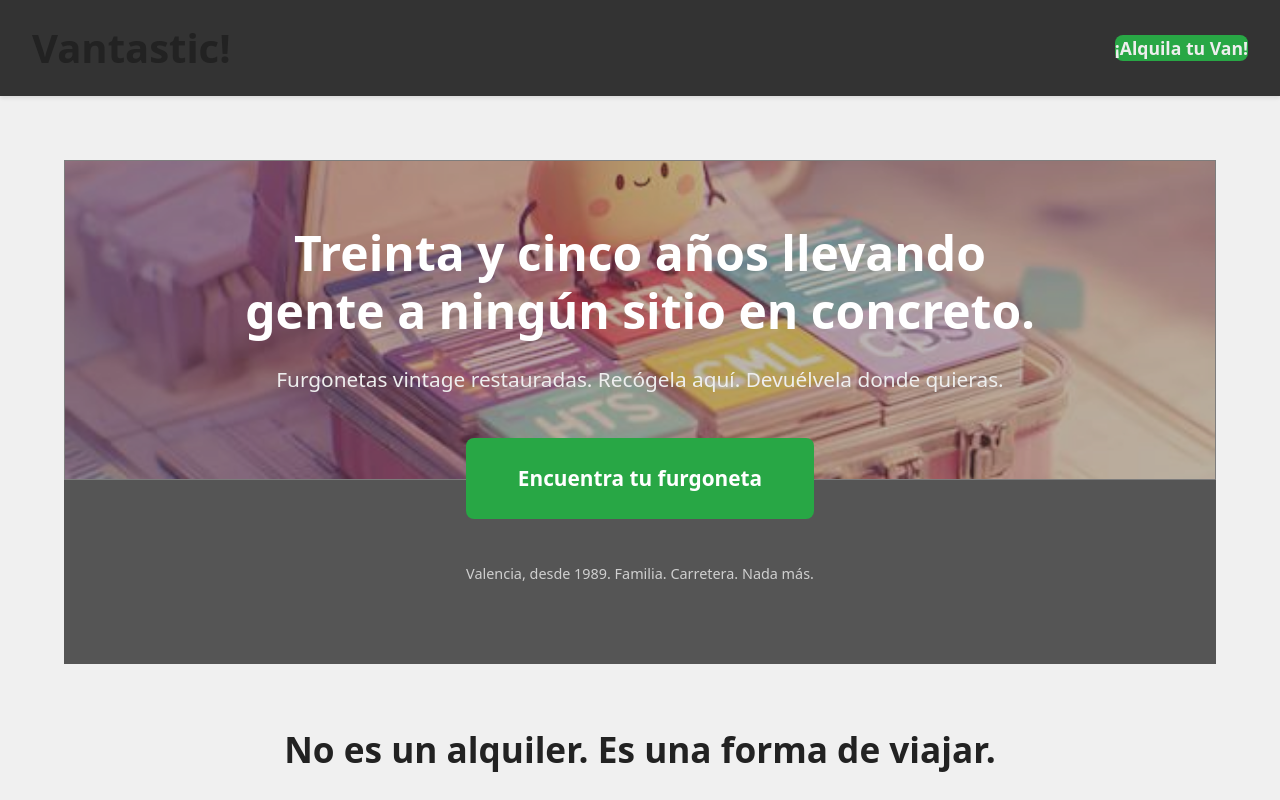
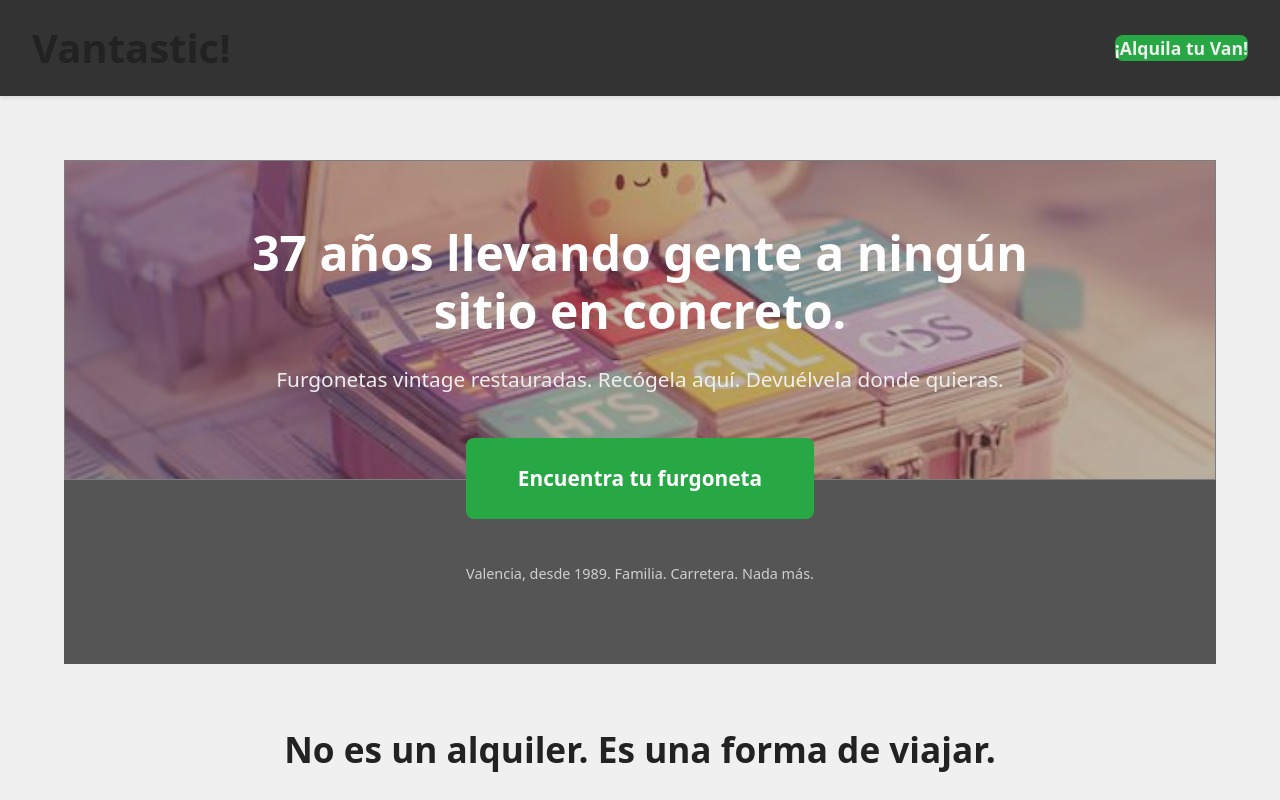
Before and after one commit to candytale55/vantastic, a React (Vite) app: page /home in a window 1280 px wide. Shown: the top 800 px of the page. Built offline with nearby package versions, Linux system fonts and the light colour scheme; what miragejs would draw is missing.

Commit message:
feat: implement yearsInBusiness calculation in HomeHero and move getYearsSince to dateUtils

```diff
--- a/src/pages/sections/HomeHero.jsx
+++ b/src/pages/sections/HomeHero.jsx
@@ -1,7 +1,14 @@
 import placeholder_image from '/src/assets/images/placeholder_image.jpg'
 import { Link } from 'react-router-dom'
+import { getYearsSince } from '../../utils/dateUtils.js'
 
 export default function HomeHero() {
+
+    /* //TODO: Move to a file that manage the bussiness data? */
+    const startYear = 1989;
+    const yearsInBusiness = getYearsSince(startYear);
+
+
     return (
         <section className="home-hero-section">
 
@@ -15,13 +22,11 @@ export default function HomeHero() {
             </div>
 
             <div class="hero-content">
-                <h2>Treinta y cinco años llevando gente a ningún sitio en concreto.</h2>
+                <h2>{ yearsInBusiness } años llevando gente a ningún sitio en concreto.</h2>
                 <p class="subheadline">Furgonetas vintage restauradas. Recógela aquí. Devuélvela donde quieras.</p>
                 <Link to="/vans" class="cta-button-large">Encuentra tu furgoneta</Link>
                 <p class="brand-signature">Valencia, desde 1989. Familia. Carretera. Nada más.</p>
             </div>
-
-
         </section>
     )
 }
--- a/src/utils/dateUtils.js
+++ b/src/utils/dateUtils.js
@@ -7,3 +7,9 @@
 export const getCurrentYear = () => {
     return new Date().getFullYear();
 };
+
+
+export const getYearsSince = (startYear) => {
+    const currentYear = new Date().getFullYear();
+    return currentYear - startYear;
+}
```
